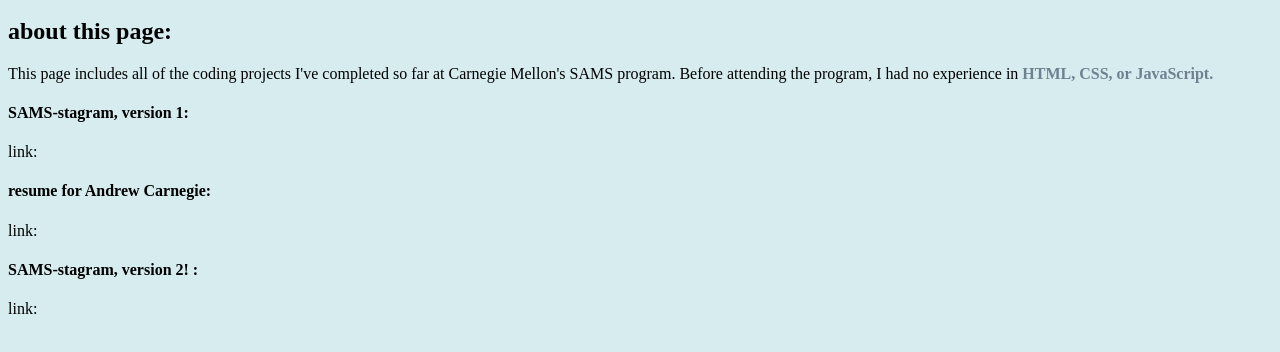
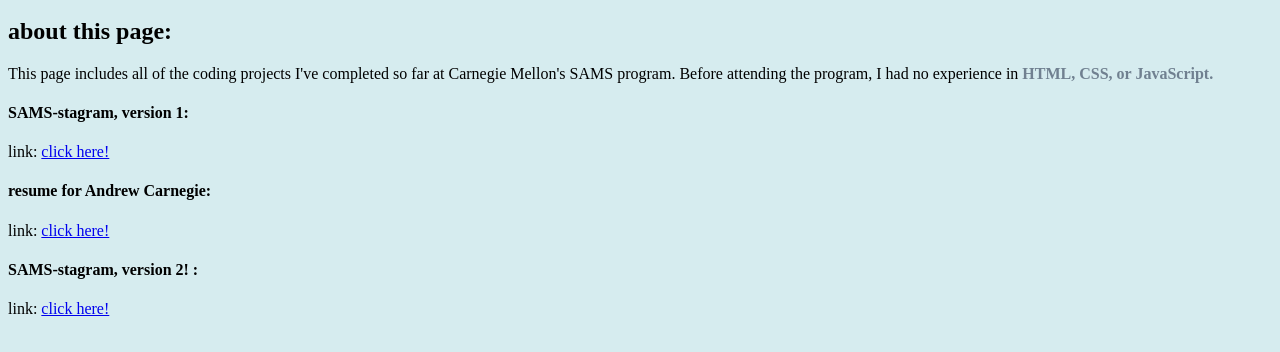
Before and after one commit to sages2003/sages2003.github.io, a plain HTML site: page portfolio.html in a window 1280 px wide. Shown: the part 104-456 px from the top of the page. Drawn offline with Linux system fonts and the light colour scheme.

Commit message:
Update portfolio.html

```diff
--- a/portfolio.html
+++ b/portfolio.html
@@ -15,11 +15,11 @@
     </div>
     <div class="textblockport">
         <h4>SAMS-stagram, version 1:</h4>
-        <p>link: <a href="samstagram/sams1index.html"></a></p>
+        <p>link: <a href="samstagram/sams1index.html">click here!</a></p>
         <h4>resume for Andrew Carnegie:</h4>
-        <p>link: <a href="resume/resumeindex.html"></a></p>
+        <p>link: <a href="resume/resumeindex.html">click here!</a></p>
         <h4>SAMS-stagram, version 2! :</h4>
-        <p>link: <a href="samstagram2/samstagramindex.html"></a></p>
+        <p>link: <a href="samstagram2/samstagramindex.html">click here!</a></p>
 
     </div>
 </body>
```
